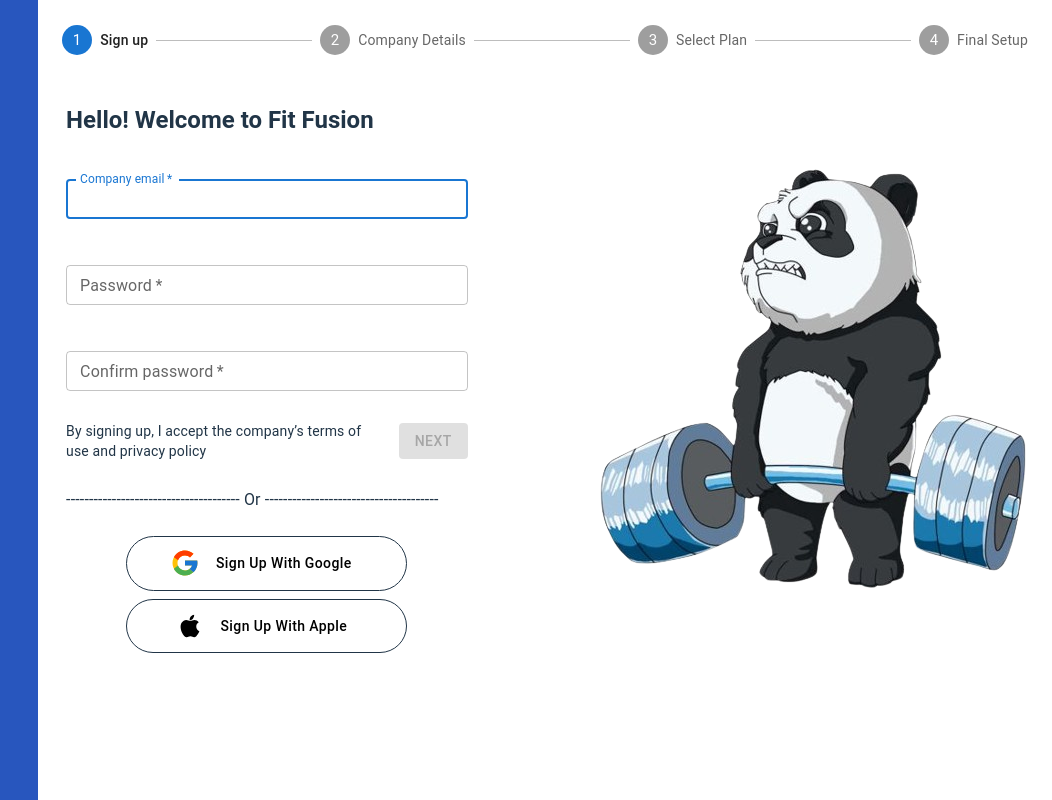
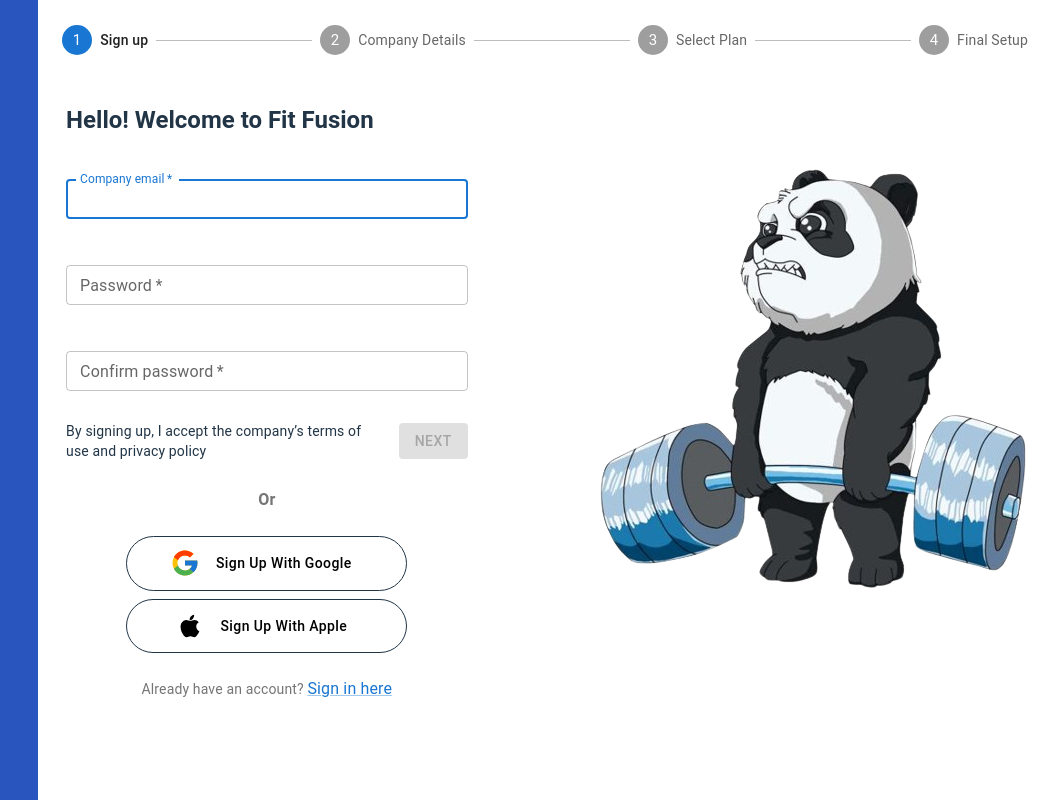
Before and after one commit to prashantsingh5356/FitFusion, a React (Vite) app: page /onboarding in a window 1280 px wide. Shown: the whole page, without its empty margins (228-1280 px from the left). Built offline with nearby package versions, Linux system fonts and the light colour scheme.

Commit message:
made other login mode UI changes

```diff
--- a/src/components/SignupUser.jsx
+++ b/src/components/SignupUser.jsx
@@ -1,9 +1,7 @@
 import { useContext } from "react";
 
 import { Box, Typography, TextField, Button, Grid, Stack } from "@mui/material";
-
-import GoogleIcon from "@mui/icons-material/Google";
-import AppleIcon from "@mui/icons-material/Apple";
+import { Link } from "@mui/material";
 
 import { FcGoogle } from "react-icons/fc";
 import { IoLogoApple } from "react-icons/io";
@@ -16,8 +14,6 @@ const SignupUser = () => {
   const signupUserNextStepHandler = () => {
     onboardingCtx.incrementStepperVal();
   };
-
-  // console.log(onboardingCtx.companyEmail);
 
   return (
     <>
@@ -115,17 +111,16 @@ const SignupUser = () => {
               </Box>
             </Box>
           </Box>
-          <Box width={"80%"} height={"4vh"} mt={2}>
-            <Typography variant="body1" gutterBottom>
-              -------------------------------------- Or
-              --------------------------------------
+          <Box width={"80%"} height={"4vh"} mt={2} textAlign={"center"}>
+            <Typography variant="body1" fontWeight={"600"} color={"grey.600"}>
+              Or
             </Typography>
           </Box>
 
-          <Box width={"80%"}>
-            <Box width={"70%"} height={"15vh"} mt={2} mx={"auto"}>
+          <Box width={"80%"} s>
+            <Box width={"70%"} mt={2} mx={"auto"}>
               <Stack spacing={1}>
-                <Box borderRadius={10} border={"1px solid"} overflow={"hidden"}>
+                <Box borderRadius={10} overflow={"hidden"} border={"1px solid"}>
                   <Button fullWidth startIcon={<FcGoogle size={"30px"} />}>
                     <Box
                       sx={{ textTransform: "capitalize", m: 1 }}
@@ -135,7 +130,7 @@ const SignupUser = () => {
                     </Box>
                   </Button>
                 </Box>
-                <Box borderRadius={10} border={"1px solid"} overflow={"hidden"}>
+                <Box borderRadius={10} overflow={"hidden"} border={"1px solid"}>
                   <Button
                     fullWidth
                     startIcon={<IoLogoApple size={"30px"} color="black" />}
@@ -150,6 +145,14 @@ const SignupUser = () => {
                 </Box>
               </Stack>
             </Box>
+            <Box width={"inherit"} mt={3} mx={"auto"} textAlign={"center"}>
+              <Typography color={"grey.600"} variant="body2">
+                Already have an account?{" "}
+                <Link href="/" variant="body1">
+                  Sign in here
+                </Link>
+              </Typography>
+            </Box>
           </Box>
         </Box>
       </Box>
--- a/src/pages/Login.jsx
+++ b/src/pages/Login.jsx
@@ -15,8 +15,6 @@ import Grid from "@mui/material/Grid";
 import LockOutlinedIcon from "@mui/icons-material/LockOutlined";
 import Typography from "@mui/material/Typography";
 import { createTheme, ThemeProvider } from "@mui/material/styles";
-
-import AppleIcon from "@mui/icons-material/Apple";
 
 import { FcGoogle } from "react-icons/fc";
 import { IoLogoApple } from "react-icons/io";
```
